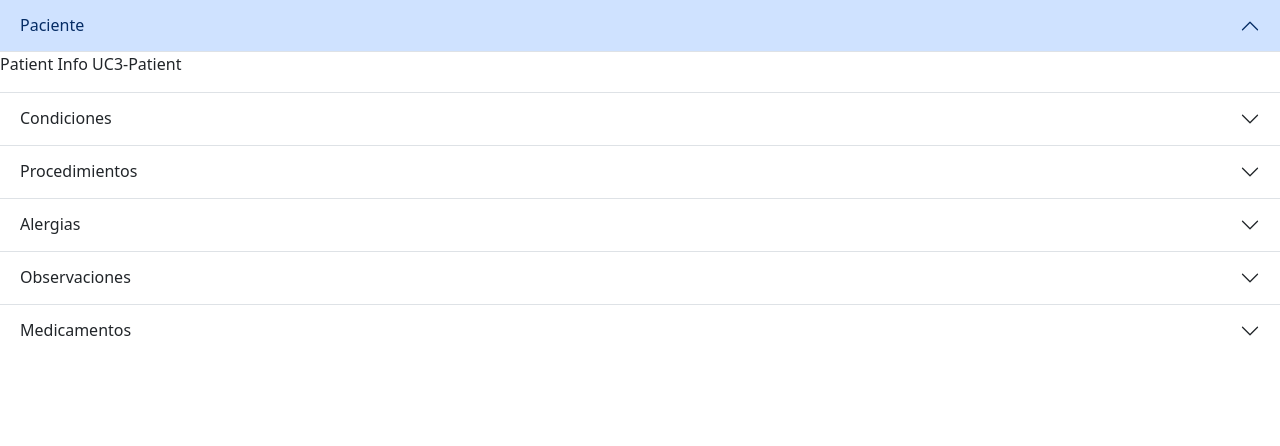
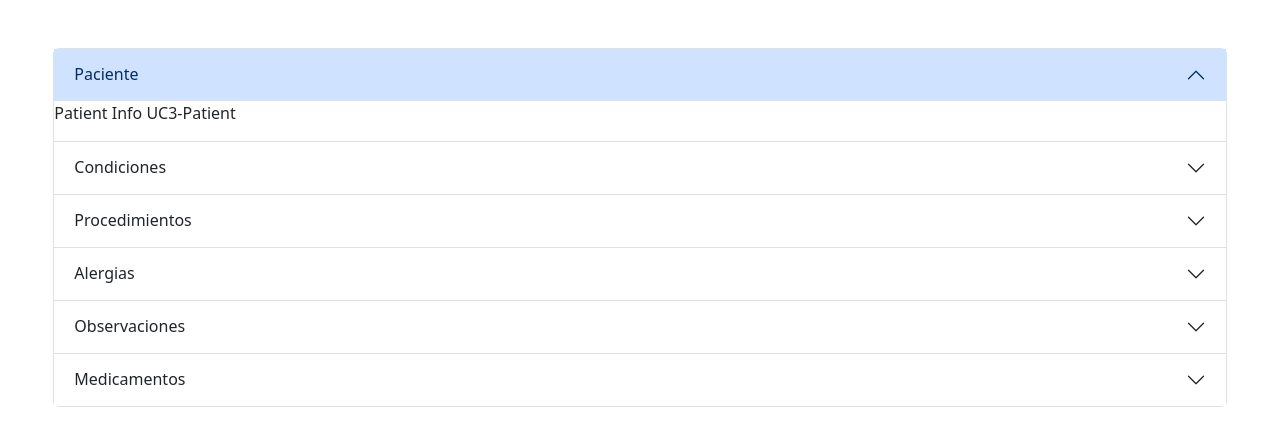
Before and after one commit to casco55/fhir-visualizer-cp, a React (Vite) app: page / in a window 1280 px wide. Shown: the top 446 px of the page. Built offline with nearby package versions, Linux system fonts and the light colour scheme; no server answers.

Commit message:
actualizando estilos de accordion

```diff
--- a/src/App.jsx
+++ b/src/App.jsx
@@ -10,7 +10,10 @@ import { AccordionItem } from "./components/common/AccordionItem";
 const App = () => {
   return (
     <>
-      <div className="accordion accordion-flush" id="healthRecordAccordion">
+      <div
+        className="accordion accordion-flush col-11 mx-auto border mt-5 rounded"
+        id="healthRecordAccordion"
+      >
         <AccordionItem
           itemId="patienInfo"
           parentId="healthRecordAccordion"
--- a/src/components/AllergyIntolerance.jsx
+++ b/src/components/AllergyIntolerance.jsx
@@ -11,7 +11,6 @@ export const AllergyIntolerance = ({ patientId }) => {
   return (
     <div>
       <p>Allergies and Intolerances for {patientId}</p>
-      {/* Add rendering of allergy and intolerance info here */}
     </div>
   );
 };
--- a/src/components/Procedure.jsx
+++ b/src/components/Procedure.jsx
@@ -22,7 +22,6 @@ export const Procedure = ({ patientId }) => {
                 {index + 1}: {item.resource?.code?.coding[0]?.display}
               </p>
             ))}
-          {/* Add rendering of procedure info here */}
         </div>
       )}
     </>
```
